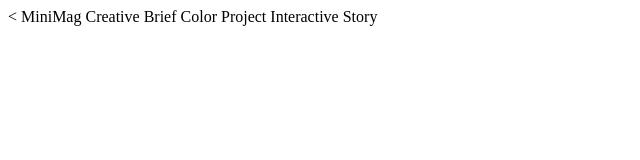
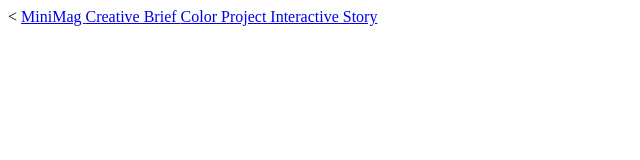
Before and after one commit to AliseMae/alisemae.github.io, a plain HTML site: page index.html in a window 1280 px wide. Shown: the whole page, without its empty margins (0-640 px from the left). Drawn offline with Linux system fonts and the light colour scheme.

Commit message:
Update index.html

```diff
--- a/index.html
+++ b/index.html
@@ -3,11 +3,11 @@
 <head>
 
 <body>
-MiniMag
+ <a href="https://github.com/AliseMae/alisemae.github.io/tree/master/MiniMag-master">MiniMag
 
-Creative Brief
+<a href="https://github.com/AliseMae/alisemae.github.io/tree/master/creativebrief_1-masterCreative Brief"> Creative Brief
 
-Color Project
+<a href="https://github.com/AliseMae/alisemae.github.io/tree/master/howto">Color Project
 
 Interactive Story
 
```
